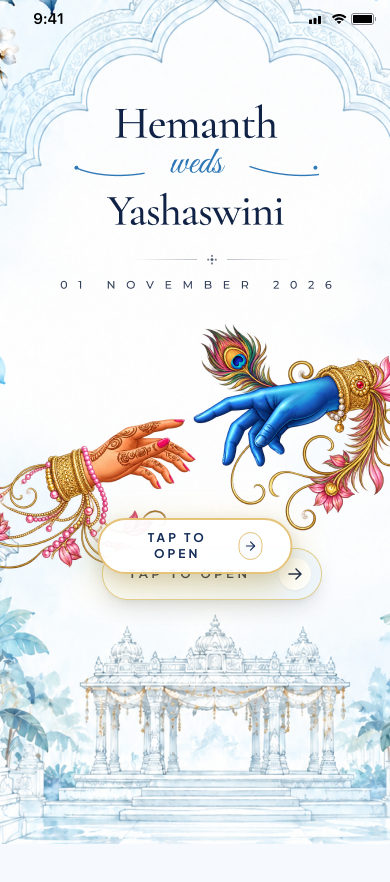
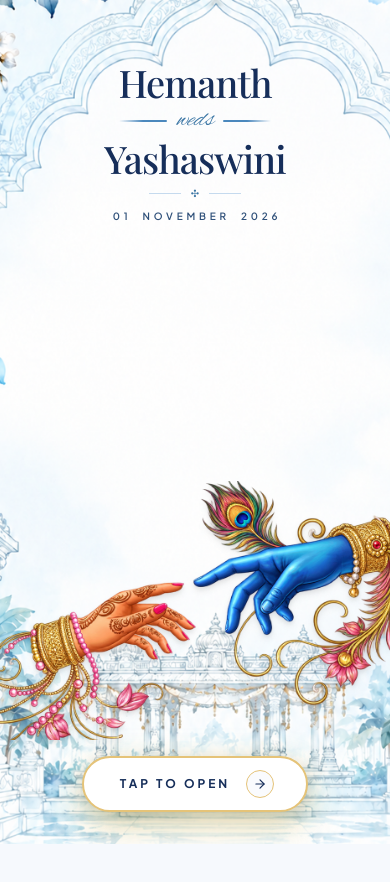
Before and after one commit to ahvaanforyou/hemanth-weds-yashaswini, a React (Vite) app: page / in a window 390 px wide. Shown: the top 882 px of the page. Built offline with nearby package versions, Linux system fonts and the light colour scheme; a web font is replaced by a local one.

Commit message:
fix: revert to separate transparent assets, lower text deeply into white space, and lower tap button

```diff
--- a/src/components/IntroFirstPage.tsx
+++ b/src/components/IntroFirstPage.tsx
@@ -19,39 +19,80 @@ export const IntroFirstPage: React.FC<IntroFirstPageProps> = ({ onOpen }) => {
 
   return (
     <div
-      className={`fixed inset-0 z-50 w-screen h-screen overflow-hidden transition-all duration-700 ease-out select-none bg-[#F3F8FC] ${
+      className={`fixed inset-0 z-50 w-screen h-screen flex flex-col items-center text-center bg-[#F3F8FC] overflow-hidden transition-all duration-700 ease-out select-none ${
         isFading ? 'opacity-0 scale-[1.03] pointer-events-none' : 'opacity-100 scale-100'
       }`}
     >
-      {/* ════════════════════════════════════════════════════════════════════════
-          📱 MOBILE LAYOUT (EXACTLY MATCHING ATTACHED REFERENCE IMAGE)
-         ════════════════════════════════════════════════════════════════════════ */}
-      <div className="md:hidden relative w-full h-full flex flex-col items-center justify-between overflow-hidden">
-        {/* Exact Pixel-Perfect Mobile Composition Asset as Background */}
-        <div className="absolute inset-0 z-0 pointer-events-none flex items-center justify-center">
+      {/* ── 1. BACKGROUND MANDAP ARCHITECTURE ── */}
+      {/* Mobile: Perfect center-aligned mandap & arch */}
+      <div className="md:hidden absolute inset-0 z-0 pointer-events-none flex items-center justify-center overflow-hidden">
         <img
-            src="/assets/starting-page-mobile-full.png"
-            alt="Hemanth weds Yashaswini Invitation"
-            className="w-full h-full object-cover object-center"
+          src="/assets/starting-page-mandap.png"
+          alt="Temple Mandap Architecture & Arch"
+          className="w-full h-full object-fill sm:object-cover object-center"
         />
       </div>
 
-        {/* Hotspot & Tap to Open Interactive Action */}
-        {/* 1. Transparent full-screen click target */}
-        <div
+      {/* Desktop & Laptop (Old/original full starting page background preserved) */}
+      <div className="hidden md:block absolute inset-0 z-0 pointer-events-none">
+        <img
+          src="/assets/starting-page-bg.jpg"
+          alt="Temple Mandap Architecture & Auspicious Hands"
+          className="w-full h-full object-cover object-center"
+        />
+        <div className="absolute inset-0 bg-gradient-to-b from-[#F6F9FD]/30 via-transparent to-[#F6F9FD]/20 pointer-events-none" />
+      </div>
+
+      {/* ── 2. TOP TYPOGRAPHY: WEDDING NAMES & DATE (DOWN IN WHITE SECTION) ── */}
+      <div className="relative z-20 pt-16 xs:pt-20 sm:pt-24 md:pt-16 px-4 flex flex-col items-center shrink-0">
+        {/* Groom Name */}
+        <h1 className="font-serif text-[38px] xs:text-[44px] sm:text-[54px] md:text-[76px] lg:text-[84px] font-normal md:font-medium tracking-tight text-[#162E5A] leading-none drop-shadow-xs">
+          Hemanth
+        </h1>
+
+        {/* weds with swashes */}
+        <div className="my-1 xs:my-1.5 flex items-center justify-center gap-2.5 sm:gap-4 w-full">
+          <span className="h-[1.5px] w-12 xs:w-16 sm:w-24 md:w-36 bg-gradient-to-r from-transparent via-[#4B88BD] to-[#4B88BD] rounded-full" />
+          <span className="font-script text-2xl xs:text-3xl sm:text-4xl md:text-6xl text-[#3A75A4] italic -mt-0.5 select-none">
+            weds
+          </span>
+          <span className="h-[1.5px] w-12 xs:w-16 sm:w-24 md:w-36 bg-gradient-to-l from-transparent via-[#4B88BD] to-[#4B88BD] rounded-full" />
+        </div>
+
+        {/* Bride Name */}
+        <h2 className="font-serif text-[38px] xs:text-[44px] sm:text-[54px] md:text-[76px] lg:text-[84px] font-normal md:font-medium tracking-tight text-[#162E5A] leading-none drop-shadow-xs">
+          Yashaswini
+        </h2>
+
+        {/* Hairline with center ornament */}
+        <div className="my-2 xs:my-2.5 flex items-center justify-center gap-2.5 sm:gap-3 text-[#B28A22]">
+          <span className="h-[1px] w-8 xs:w-12 sm:w-16 bg-[#C5DAEE]" />
+          <span className="text-[#3A75A4] text-[10px] xs:text-xs">✣</span>
+          <span className="h-[1px] w-8 xs:w-12 sm:w-16 bg-[#C5DAEE]" />
+        </div>
+
+        {/* Date in spaced uppercase */}
+        <p className="font-sans text-[10px] xs:text-[11px] sm:text-xs md:text-base tracking-[0.38em] uppercase text-[#30517A] font-semibold pl-1">
+          01 &nbsp;NOVEMBER&nbsp; 2026
+        </p>
+      </div>
+
+      {/* ── 3. MIDDLE SECTION: HANDS & BUTTON (BUTTON LOWERED ON MOBILE) ── */}
+      <div className="md:hidden relative z-20 w-full flex-1 flex flex-col items-center justify-between pointer-events-none pb-8 xs:pb-10">
+        {/* Krishna & Radha Auspicious Hands extending edge-to-edge in white area */}
+        <div className="w-screen max-w-none select-none drop-shadow-md overflow-hidden flex items-center justify-center -mx-4 mt-auto mb-2">
+          <img
+            src="/assets/krishna-radha-hands.png"
+            alt="Divine Hands of Love & Companionship"
+            className="w-full min-w-[100vw] h-auto object-cover object-center scale-110"
+          />
+        </div>
+
+        {/* TAP TO OPEN BUTTON brought lower towards mandap base */}
+        <div className="pointer-events-auto mt-2">
+          <button
             onClick={handleTapToOpen}
-          className="absolute inset-0 z-10 cursor-pointer"
-          aria-label="Tap to open wedding invitation"
-        />
-
-        {/* 2. Interactive Styled Button overlaying the visual button position exactly */}
-        <div
-          className="absolute left-1/2 -translate-x-1/2 bottom-[32%] xs:bottom-[33%] sm:bottom-[34%] z-20 pointer-events-auto"
-        >
-          <button
-            type="button"
-            onClick={handleTapToOpen}
-            className="group relative inline-flex items-center justify-between gap-4 xs:gap-5 px-7 xs:px-9 py-2.5 xs:py-3.5 rounded-full bg-white/95 text-[#152E5A] border-2 border-[#E5C378] shadow-[0_12px_36px_rgba(212,175,55,0.4),0_6px_16px_rgba(22,46,90,0.14)] hover:shadow-[0_16px_48px_rgba(212,175,55,0.55)] hover:scale-105 active:scale-95 transition-all duration-300 cursor-pointer"
+            className="group relative inline-flex items-center justify-between gap-4 xs:gap-5 px-8 xs:px-10 py-3 xs:py-3.5 rounded-full bg-white text-[#152E5A] border-2 border-[#E5C378] shadow-[0_12px_36px_rgba(212,175,55,0.4),0_6px_16px_rgba(22,46,90,0.14)] hover:shadow-[0_16px_48px_rgba(212,175,55,0.55)] hover:scale-105 active:scale-95 transition-all duration-300 cursor-pointer"
           >
             <span className="font-sans text-xs xs:text-sm font-bold tracking-[0.25em] uppercase text-[#162E5A] pl-1">
               TAP TO OPEN
@@ -63,53 +104,9 @@ export const IntroFirstPage: React.FC<IntroFirstPageProps> = ({ onOpen }) => {
         </div>
       </div>
 
-      {/* ════════════════════════════════════════════════════════════════════════
-          💻 DESKTOP & LAPTOP LAYOUT (PRESERVED IN FULL ORIGINAL GLORY)
-         ════════════════════════════════════════════════════════════════════════ */}
-      <div className="hidden md:flex relative w-full h-full flex-col justify-between items-center text-center overflow-hidden">
-        {/* Full Desktop Background */}
-        <div className="absolute inset-0 z-0 pointer-events-none">
-          <img
-            src="/assets/starting-page-bg.jpg"
-            alt="Temple Mandap Architecture & Auspicious Hands"
-            className="w-full h-full object-cover object-center"
-          />
-          <div className="absolute inset-0 bg-gradient-to-b from-[#F6F9FD]/30 via-transparent to-[#F6F9FD]/20 pointer-events-none" />
-        </div>
-
-        {/* Desktop Top Typography */}
-        <div className="relative z-20 pt-16 px-4 flex flex-col items-center">
-          <h1 className="font-serif text-[76px] lg:text-[84px] font-medium tracking-tight text-[#162E5A] leading-none drop-shadow-sm">
-            Hemanth
-          </h1>
-
-          <div className="my-2 flex items-center justify-center gap-4 w-full">
-            <span className="h-[1.5px] w-28 md:w-36 bg-gradient-to-r from-transparent via-[#4B88BD] to-[#4B88BD] rounded-full" />
-            <span className="font-script text-5xl md:text-6xl text-[#3A75A4] italic -mt-1 select-none">
-              weds
-            </span>
-            <span className="h-[1.5px] w-28 md:w-36 bg-gradient-to-l from-transparent via-[#4B88BD] to-[#4B88BD] rounded-full" />
-          </div>
-
-          <h2 className="font-serif text-[76px] lg:text-[84px] font-medium tracking-tight text-[#162E5A] leading-none drop-shadow-sm">
-            Yashaswini
-          </h2>
-
-          <div className="my-3 flex items-center justify-center gap-3 text-[#B28A22]">
-            <span className="h-[1px] w-16 bg-[#C5DAEE]" />
-            <span className="text-[#3A75A4] text-xs">✣</span>
-            <span className="h-[1px] w-16 bg-[#C5DAEE]" />
-          </div>
-
-          <p className="font-sans text-base tracking-[0.38em] uppercase text-[#30517A] font-semibold pl-1">
-            01 &nbsp;NOVEMBER&nbsp; 2026
-          </p>
-        </div>
-
-        {/* Desktop Bottom Button */}
-        <div className="relative z-20 pb-16 md:pb-20 flex flex-col items-center">
+      {/* DESKTOP & LAPTOP: Original bottom-positioned Tap to Open button (Hands already part of background) */}
+      <div className="hidden md:flex relative z-20 mt-auto pb-12 sm:pb-16 md:pb-20 flex-col items-center">
         <button
-            type="button"
           onClick={handleTapToOpen}
           className="group relative inline-flex items-center justify-between gap-5 px-9 xs:px-11 py-3.5 xs:py-4 rounded-full bg-white text-[#152E5A] border-2 border-[#D4AF37] shadow-[0_12px_36px_rgba(212,175,55,0.4),0_6px_16px_rgba(22,46,90,0.14)] hover:shadow-[0_16px_48px_rgba(212,175,55,0.55)] hover:scale-105 active:scale-95 transition-all duration-300 cursor-pointer"
         >
@@ -122,6 +119,5 @@ export const IntroFirstPage: React.FC<IntroFirstPageProps> = ({ onOpen }) => {
         </button>
       </div>
     </div>
-    </div>
   );
 };
```
Lines whose indentation alone changed are shown as unchanged.
